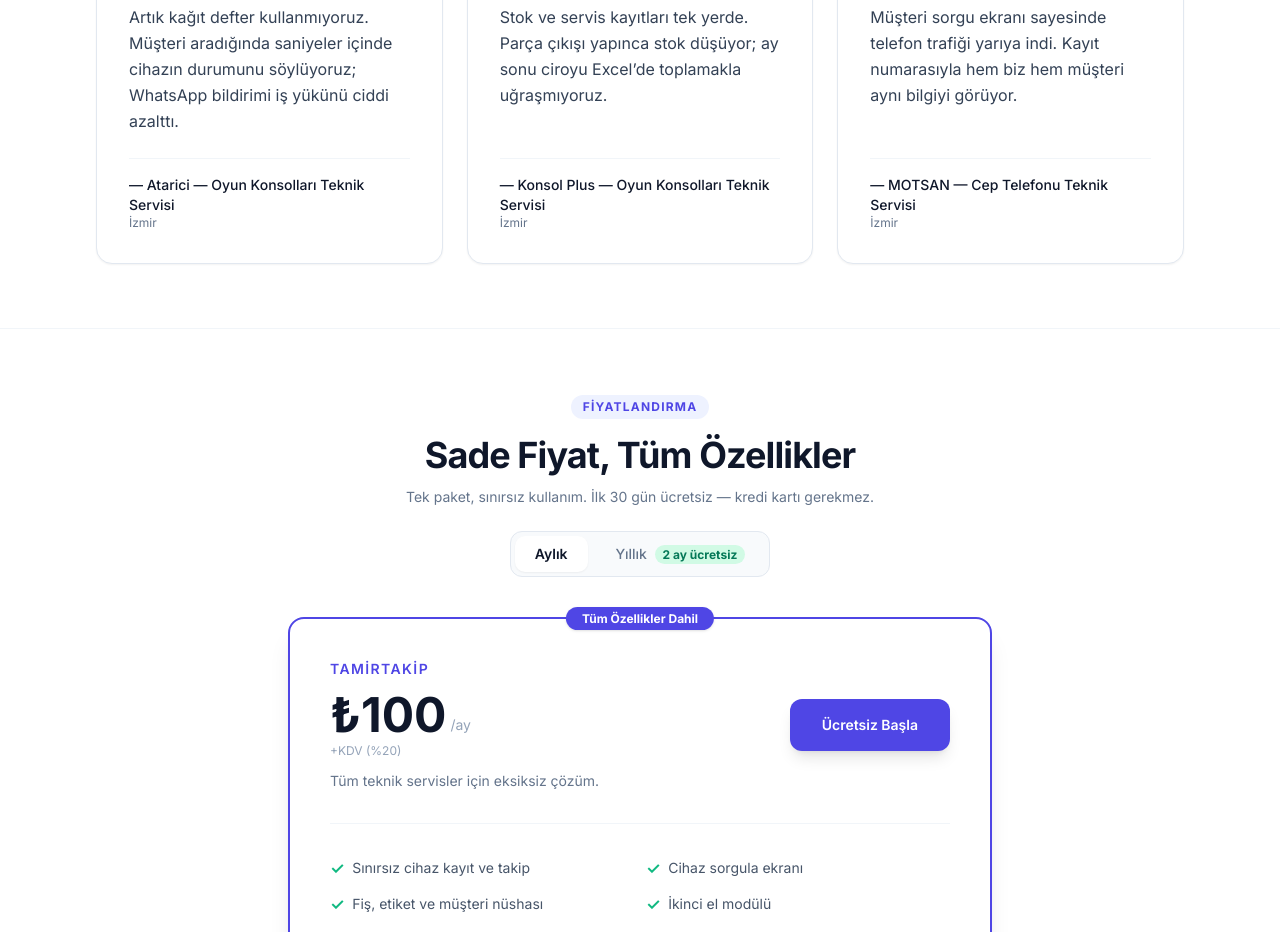
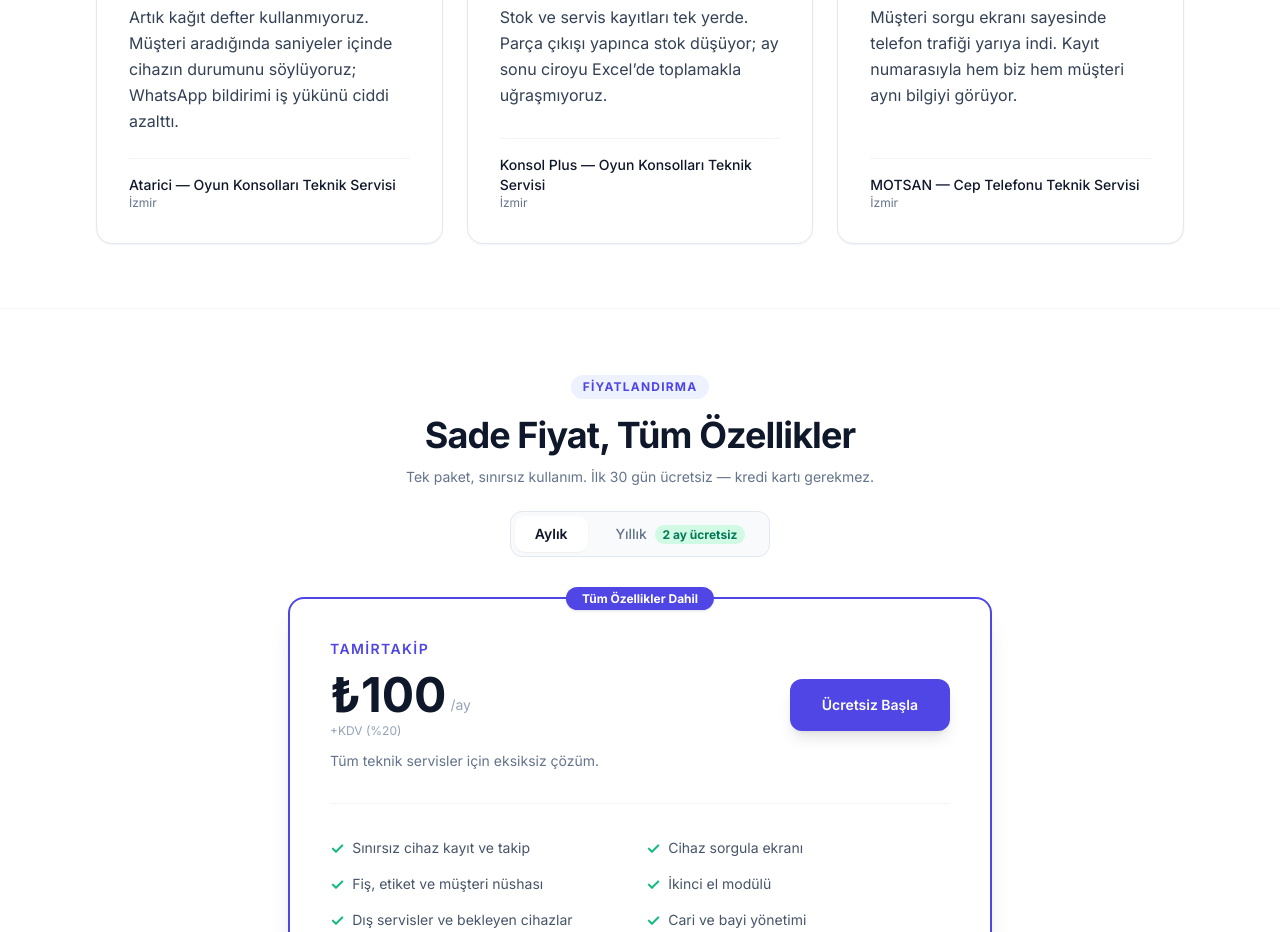
Before and after one commit to kaanccolak/teknikservis, a Next.js app in the folder servis-takip/: page /landing in a window 1280 px wide. Shown: the part 2220-3152 px from the top of the page. Built offline with nearby package versions, Linux system fonts and the light colour scheme; a web font is replaced by a local one.

Commit message:
referans fix2

```diff
--- a/servis-takip/src/app/landing/page.tsx
+++ b/servis-takip/src/app/landing/page.tsx
@@ -490,7 +490,7 @@ export default function LandingPage() {
                   {t.quote}
                 </p>
                 <footer className="mt-6 border-t border-slate-100 pt-4 text-sm font-medium text-slate-900">
-                  — {t.author}
+                  {t.author}
                   <span className="block text-xs font-normal text-slate-500">
                     {t.city}
                   </span>
```
